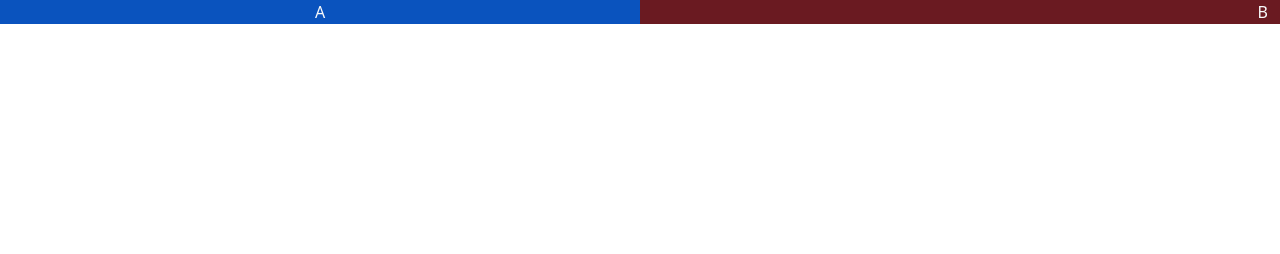
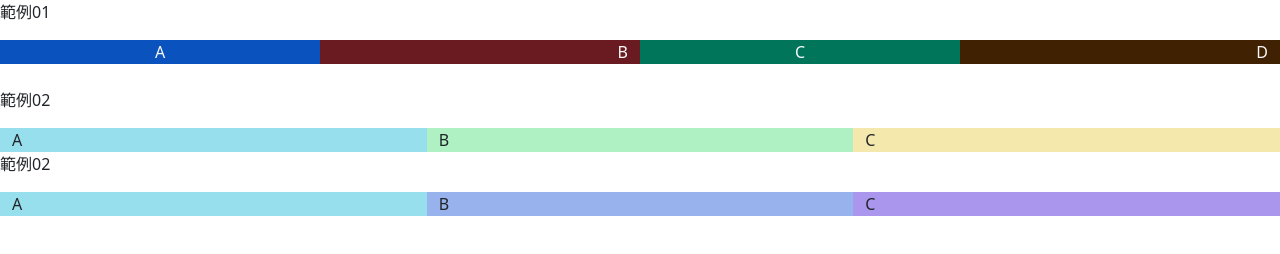
Before and after one commit to FangJungC/MyBS-Lab03, a plain HTML site: page index.html in a window 1280 px wide. Drawn offline with Linux system fonts and the light colour scheme.

Commit message:
切版練習

```diff
--- a/index.html
+++ b/index.html
@@ -7,16 +7,59 @@
 
 </head>
 <body>
+<p>範例01</p>
     <div class="container-fluid">
         <div class="row text-light">
-            <div class="col-md-6 text-md-center" style="background-color: #0a53be">
-                A
+            <div class="col-lg-6 col-sm-12 text-md-center" style="background-color: #79abf4">
+                <div class="row">
+                    <div class="col-lg-6 col-8 text-md-center" style="background-color: #0a53be">
+                        A
+                    </div>
+                    <div class="col-lg-6 col-4 text-md-end" style="background-color: #6a1a21">
+                        B
+                    </div>
+                </div>
             </div>
-            <div class="col-md-6 text-md-end" style="background-color: #6a1a21">
-                B
+            <div class="col-lg-6 col-sm-12 text-md-center" style="background-color: #7ffdd8">
+                <div class="row">
+                    <div class="col-lg-6 col-4 text-md-center" style="background-color: #00755a">
+                        C
+                    </div>
+                    <div class="col-md-6 col-8 text-md-end" style="background-color: #402101">
+                        D
+                    </div>
+                </div>
             </div>
         </div>
     </div>
+<br>
+<p>範例02</p>
+<div class="container-fluid">
+    <div class="row">
+        <div class="col-lg-4 col-12" style="background-color: #97dfed">
+            A
+        </div>
+        <div class="col-lg-8 col-12">
+            <div class="row">
+                <div class="col-lg-6 col-12" style="background-color: #aff1c2">
+                    B
+                </div>
+                <div class="col-lg-6 col-12" style="background-color: #f4e8ad">
+                    C
+                </div>
+            </div>
+        </div>
+    </div>
+</div>
+
+<p>範例02</p>
+<div class="container-fluid">
+    <div class="row">
+        <div class="col-lg-4 col-sm-12" style="background-color: #97dfed">A</div>
+        <div class="col-lg-4 col-sm-12" style="background-color: #97b2ed">B</div>
+        <div class="col-lg-4 col-sm-12" style="background-color: #aa97ed">C</div>
+    </div>
+</div>
 
     <script src="js/bootstrap.js"></script>
 </body>
```
